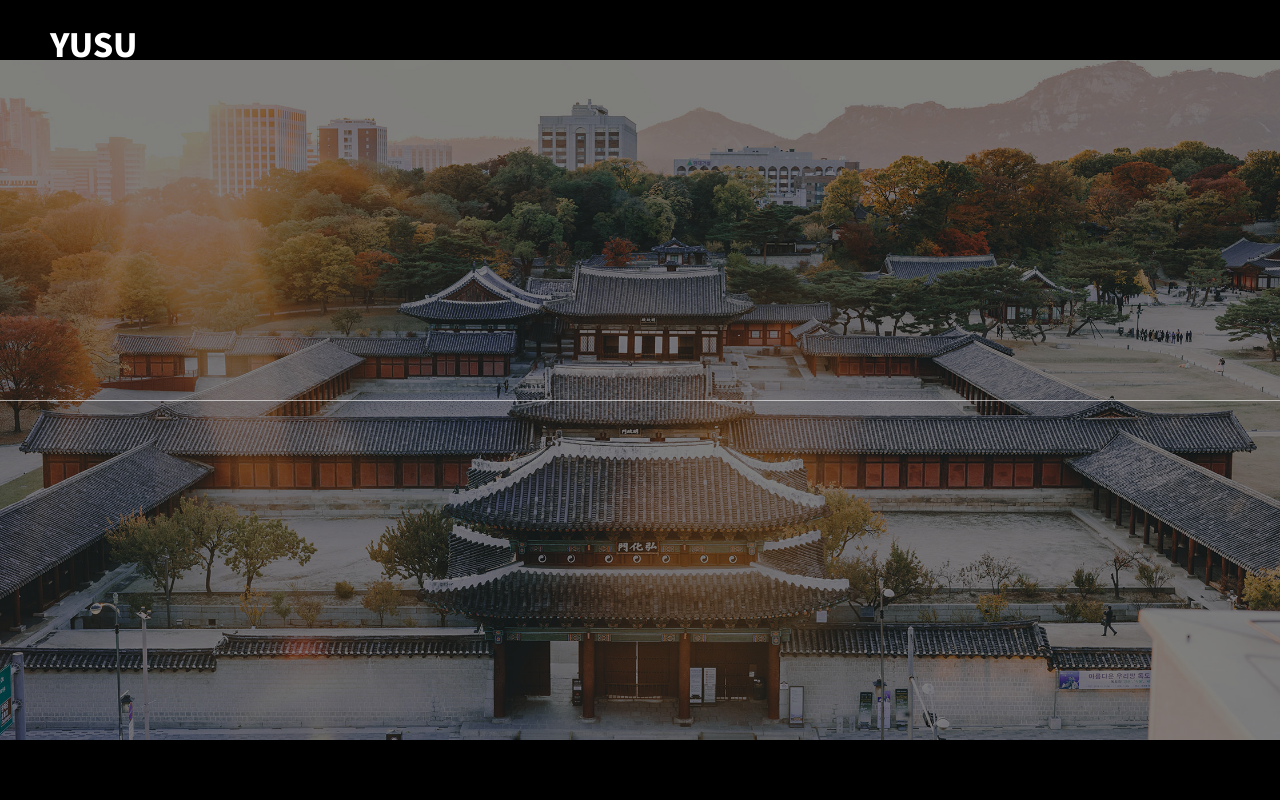
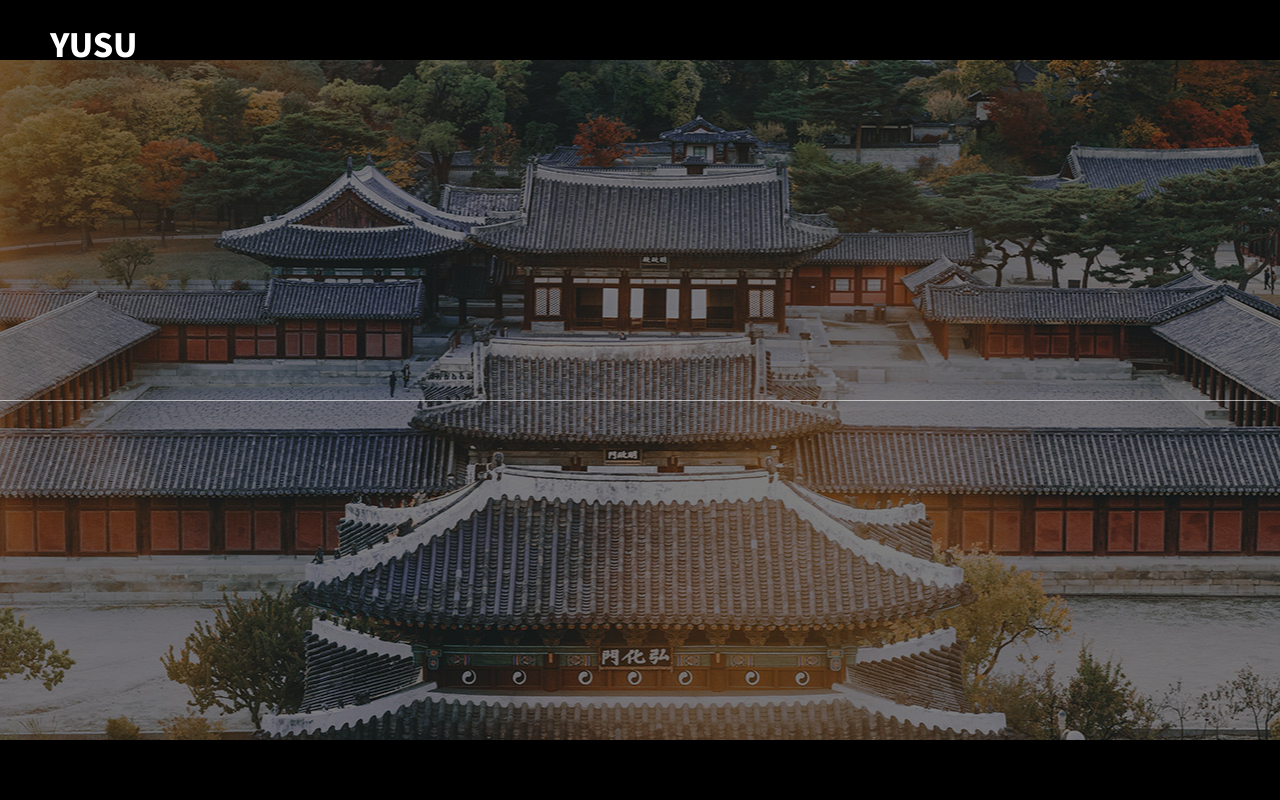
Before and after one commit to Jangyusu/project_portfolio, a PHP site: page / in a window 1280 px wide. Run offline with PHP 8.4, Linux system fonts and the light colour scheme; style sheets or scripts are compiled from the project's sources.

Commit message:
index page 코딩

```diff
--- a/asset/css/index.css
+++ b/asset/css/index.css
@@ -20,17 +20,17 @@ body {
   .visual__bg {
     width: 100%;
     height: 0;
+    margin: -0.5px -0.5px 0 0;
     background-repeat: no-repeat;
-    background-size: cover;
     background-position: center;
-    position: absolute;
+    position: fixed;
     left: 50%;
     top: 50%;
     opacity: .5;
-    transform: translate(-50%, -50%) scale(1.05); }
+    transform: translate(-50%, -50%) rotate(0.001deg) scale(1.1); }
     .visual__bg.active {
       height: 85vh;
-      transform: translate(-50%, -50%) scale(1);
+      transform: translate(-50%, -50%) rotate(0.001deg) scale(1);
       transition: 5s; }
   .visual__text {
     width: 100%;
--- a/asset/css/index.scss
+++ b/asset/css/index.scss
@@ -27,18 +27,18 @@ body {
     &__bg {
         width: 100%;
         height: 0;
+        margin: -0.5px -0.5px 0 0;
         background-repeat: no-repeat;
-        background-size: cover;
         background-position: center;
-        position: absolute;
+        position: fixed;
         left: 50%;
         top: 50%;
         opacity: .5;
-        transform: translate(-50%,-50%) scale(1.05);
+        transform: translate(-50%,-50%) rotate(0.001deg) scale(1.1);
 
         &.active {
             height: 85vh;
-            transform: translate(-50%,-50%) scale(1);
+            transform: translate(-50%,-50%) rotate(0.001deg) scale(1);
             transition: 5s;
         }
     }
```
Also changed, not shown: 1 other file.
